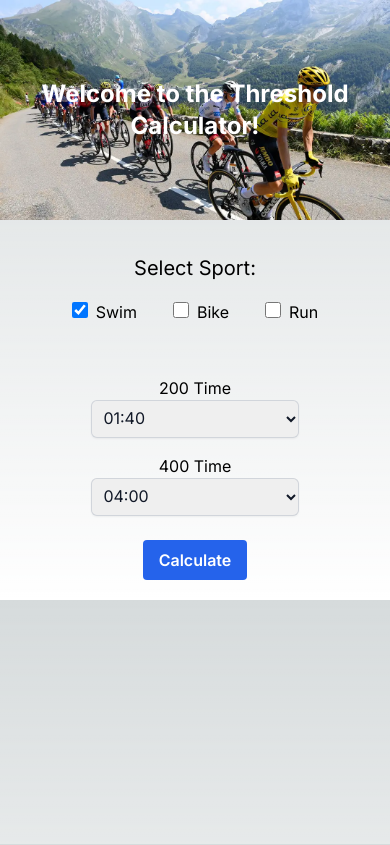
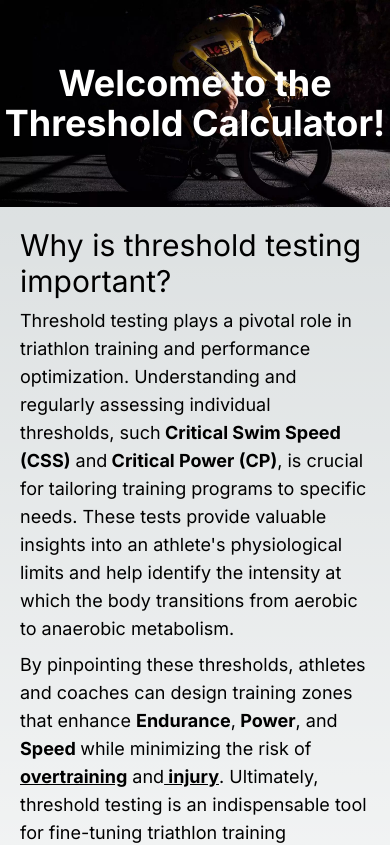
Before and after one commit to devinvolk/threshold_calculator, a Next.js app: page / in a window 390 px wide. Shown: the top 845 px of the page. Built offline with nearby package versions, Linux system fonts and the light colour scheme.

Commit message:
added About section, styling for mobile, and styling for desktop

```diff
--- /dev/null
+++ b/components/About.js
@@ -0,0 +1,30 @@
+import React from 'react'
+
+const About = () => {
+  return (
+    <div className='mt-5 px-5 md:mt-10'>
+        <h1 className='text-3xl md:text-5xl md:text-center'>Why is threshold testing important?</h1>
+        <p className='text-lg mt-2 md:text-2xl md:mt-7 md:text-center'>
+        Threshold testing plays a pivotal role in triathlon training and performance optimization.
+        Understanding and regularly assessing individual thresholds, such
+        <span className='font-bold capitalize'> critical swim speed (CSS)</span> and
+        <span className='font-bold capitalize'> critical power (CP)</span>,
+        is crucial for tailoring training programs to specific needs.
+        These tests provide valuable insights into an athlete's physiological
+        limits and help identify the intensity at which the body transitions from aerobic to anaerobic metabolism.
+        </p>
+        <p className='text-lg mt-2 md:text-2xl md:mt-7 md:text-center'>
+        By pinpointing these thresholds, athletes and coaches can design
+        training zones that enhance <span className='font-bold capitalize'> endurance</span>,
+        <span className='font-bold capitalize'> power</span>, and
+        <span className='font-bold capitalize'> speed </span>
+        while minimizing the risk of <span className='font-bold underline decoration-black'>overtraining</span> and
+        <span className='font-bold underline decoration-black'> injury</span>.
+        Ultimately, threshold testing is an indispensable tool for fine-tuning
+        triathlon training strategies, ensuring that athletes reach their peak fitness levels and achieve their competitive goals.
+        </p>
+    </div>
+  )
+}
+
+export default About
--- a/components/Bike.js
+++ b/components/Bike.js
@@ -71,29 +71,29 @@ const Bike = () => {
   }, [formValues.criticalPower, formValues.workCapacity])
 
   return (
-    <div className='flex flex-col items-center justify-center mt-4'>
+    <div className='flex flex-col items-center justify-center'>
 
       {/* Form */}
-      <form onSubmit={handleSubmit} className='w-11/12 md:w-1/3'>
-        <div className='mt-4 grid grid-cols-1'>
-          <label htmlFor='p1' className='capitalize justify-self-center md:justify-self-start'>3 minute average power:</label>
+      <form onSubmit={handleSubmit} className='w-11/12 md:w-full'>
+        <div className='grid grid-cols-1'>
+          <label htmlFor='p1' className='capitalize text-lg justify-self-center md:justify-self-start md:text-2xl'>3 minute average power:</label>
           <input
             id='p1'
             type='text'
             placeholder='375'
             onChange={handleP1Change}
-            className="w-11/12 justify-self-center shadow appearance-none border rounded md:w-full py-2 px-3 text-gray-700 leading-tight focus:outline-none focus:shadow-outline"
+            className="w-11/12 justify-self-center shadow md:shadow-lg appearance-none border rounded md:w-full py-2 px-3 text-gray-700 leading-tight focus:outline-none focus:shadow-outline"
             >
           </input>
         </div>
         <div className='mt-4 grid grid-cols-1'>
-          <label htmlFor='p2' className='capitalize justify-self-center md:justify-self-start'>12 minute average power:</label>
+          <label htmlFor='p2' className='capitalize text-lg justify-self-center md:justify-self-start md:text-2xl'>12 minute average power:</label>
           <input
             id='p2'
             type='text'
             placeholder='300'
             onChange={handleP2Change}
-            className="w-11/12 justify-self-center shadow appearance-none border rounded md:w-full py-2 px-3 text-gray-700 leading-tight focus:outline-none focus:shadow-outline"
+            className="w-11/12 justify-self-center shadow md:shadow-lg appearance-none border rounded md:w-full py-2 px-3 text-gray-700 leading-tight focus:outline-none focus:shadow-outline"
             >
           </input>
         </div>
--- a/components/Calculator.js
+++ b/components/Calculator.js
@@ -21,8 +21,8 @@ const Calculator = () => {
   return (
     <div>
       <form>
-        <fieldset className="mt-9">
-          <legend className="text-xl md:text-3xl text-center leading-6">
+        <fieldset className="mt-5 md:mt-9">
+          <legend className="text-3xl md:text-5xl text-center leading-6">
             Select Sport:
           </legend>
           <div className="flex space-x-9 justify-center my-5">
@@ -31,11 +31,11 @@ const Calculator = () => {
                 id="swim"
                 name="swim"
                 type="checkbox"
-                className="h-4 w-4 rounded border-gray-300 text-indigo-600 focus:ring-indigo-600"
+                className="h-4 w-4 md:h-5 md:w-5 rounded border-gray-300 text-indigo-600 focus:ring-indigo-600"
                 checked={isSwimChecked}
                 onChange={handleCheckboxChange}
               />
-              <label htmlFor="swim" className="ml-2">
+              <label htmlFor="swim" className="ml-2 text-xl md:text-3xl">
                 Swim
               </label>
             </div>
@@ -44,11 +44,11 @@ const Calculator = () => {
                 id="Bike"
                 name="Bike"
                 type="checkbox"
-                className="h-4 w-4 rounded border-gray-300 text-indigo-600 focus:ring-indigo-600"
+                className="h-4 w-4 md:h-5 md:w-5 rounded border-gray-300 text-indigo-600 focus:ring-indigo-600"
                 checked={isBikeChecked}
                 onChange={handleCheckboxChange}
               />
-              <label htmlFor="Bike" className="ml-2">
+              <label htmlFor="Bike" className="ml-2 text-xl md:text-3xl">
                 Bike
               </label>
             </div>
@@ -57,11 +57,11 @@ const Calculator = () => {
                 id="run"
                 name="run"
                 type="checkbox"
-                className="h-4 w-4 rounded border-gray-300 text-indigo-600 focus:ring-indigo-600"
+                className="h-4 w-4 md:h-5 md:w-5 rounded border-gray-300 text-indigo-600 focus:ring-indigo-600"
                 checked={isRunChecked}
                 onChange={handleCheckboxChange}
               />
-              <label htmlFor="run" className="ml-2">
+              <label htmlFor="run" className="ml-2 text-xl md:text-3xl">
                 Run
               </label>
             </div>
--- a/components/Hero.js
+++ b/components/Hero.js
@@ -6,14 +6,14 @@ const Hero = () => {
     <div className='relative flex justify-center items-center'>
         <div className='w-full relative'>
             <Image
-                src='/hero-image.webp'
-                width={1000}
+                src='/hero-image.jpg'
+                width={1500}
                 height={500}
                 alt='swim, bike, run cover photo'
                 objectFit='cover'
             />
             <div className='absolute top-1/2 left-1/2 transform -translate-x-1/2 -translate-y-1/2 w-full text-center'>
-                <h1 className='font-bold text-white text-center text-2xl md:text-6xl'>Welcome to the Threshold Calculator!</h1>
+                <h1 className='font-bold drop-shadow-sm text-white text-center text-4xl md:text-8xl'>Welcome to the Threshold Calculator!</h1>
             </div>
         </div>
     </div>
--- a/components/Main.js
+++ b/components/Main.js
@@ -1,11 +1,13 @@
 import React from 'react'
 import Hero from './Hero'
 import Calculator from './Calculator'
+import About from './About'
 
 export const Main = () => {
   return (
     <div className='flex flex-col justify-center items-center mb-5'>
         <Hero />
+        <About />
         <Calculator />
     </div>
   )
--- a/components/Run.js
+++ b/components/Run.js
@@ -65,29 +65,29 @@ const Run = () => {
   }, [formValues.criticalPower])
 
   return (
-    <div className='flex flex-col items-center justify-center mt-4'>
+    <div className='flex flex-col items-center justify-center'>
 
       {/* Form */}
-      <form onSubmit={handleSubmit} className='w-11/12 md:w-1/3'>
-        <div className='mt-4 grid grid-cols-1'>
-          <label htmlFor='threemin' className='capitalize justify-self-center md:justify-self-start'>3 minute average power:</label>
+      <form onSubmit={handleSubmit} className='w-11/12 md:w-full'>
+        <div className='grid grid-cols-1'>
+          <label htmlFor='threemin' className='capitalize text-lg justify-self-center md:justify-self-start md:text-2xl'>3 minute average power:</label>
           <input
             id='threemin'
             type='text'
             placeholder='450'
             onChange={handleP1Change}
-            className="w-11/12 justify-self-center shadow appearance-none border rounded md:w-full py-2 px-3 text-gray-700 leading-tight focus:outline-none focus:shadow-outline"
+            className="w-11/12 justify-self-center shadow md:shadow-lg appearance-none border rounded md:w-full py-2 px-3 text-gray-700 leading-tight focus:outline-none focus:shadow-outline"
           >
           </input>
         </div>
         <div className='mt-4 grid grid-cols-1'>
-          <label htmlFor='eightMin' className='capitalize justify-self-center md:justify-self-start'>8 minute average power:</label>
+          <label htmlFor='eightMin' className='capitalize text-lg justify-self-center md:justify-self-start md:text-2xl'>8 minute average power:</label>
           <input
             id='eightMin'
             type='text'
             placeholder='300'
             onChange={handleP2Change}
-            className="w-11/12 justify-self-center shadow appearance-none border rounded md:w-full py-2 px-3 text-gray-700 leading-tight focus:outline-none focus:shadow-outline"
+            className="w-11/12 justify-self-center shadow md:shadow-lg appearance-none border rounded md:w-full py-2 px-3 text-gray-700 leading-tight focus:outline-none focus:shadow-outline"
           ></input>
         </div>
         <div className='mt-4 flex justify-center'>
--- a/components/Swim.js
+++ b/components/Swim.js
@@ -66,18 +66,18 @@ const Swim = () => {
   }
 
   return (
-    <div className='flex flex-col items-center justify-center mt-4'>
+    <div className='flex flex-col items-center justify-center'>
 
       {/* Form */}
-      <form onSubmit={handleSubmit} className='w-11/12 md:w-1/3'>
-          <div className='mt-4 grid grid-cols-1'>
-            <label htmlFor='200Time' className="capitalize justify-self-center">200 Time</label>
+      <form onSubmit={handleSubmit} className='w-11/12 md:w-full'>
+          <div className='grid grid-cols-1'>
+            <label htmlFor='200Time' className="capitalize text-lg justify-self-center md:text-2xl">200 Time</label>
               <select
                 id='200Time'
                 name='200Time'
                 value={selectedTwoHundredTime}
                 onChange={handleTwoHundredChange}
-                className="w-11/12 justify-self-center md:w-full rounded-md border-0 py-2 px-2 text-gray-900 shadow-sm ring-1 ring-inset ring-gray-300 focus:ring-2 focus:ring-inset focus:ring-indigo-600 sm:max-w-xs sm:text-sm sm:leading-6"
+                className="w-11/12 justify-self-center md:w-full md:mx-0 rounded-md border-0 py-2 px-2 md:py-3 md:px-3 text-gray-900 shadow-sm md:shadow-lg ring-1 ring-inset ring-gray-300 focus:ring-2 focus:ring-inset focus:ring-indigo-600 sm:max-w-xs sm:text-sm md:text-lg sm:leading-6"
               >
                 {twoHundredTimeOptions.map((time, index) => (
                   <option key={index} value={time}>
@@ -87,13 +87,13 @@ const Swim = () => {
               </select>
           </div>
           <div className='mt-4 grid grid-cols-1'>
-            <label htmlFor='400Time' className="capitalize justify-self-center">400 Time</label>
+            <label htmlFor='400Time' className="capitalize text-lg justify-self-center md:text-2xl">400 Time</label>
               <select
                 id='400Time'
                 name='400Time'
                 value={selectedFourHundredTime}
                 onChange={handleFourHundredChange}
-                className="w-11/12 justify-self-center md:w-full rounded-md border-0 py-2 px-2 text-gray-900 shadow-sm ring-1 ring-inset ring-gray-300 focus:ring-2 focus:ring-inset focus:ring-indigo-600 sm:max-w-xs sm:text-sm sm:leading-6"
+                className="w-11/12 justify-self-center md:w-full md:mx-0 rounded-md border-0 py-2 px-2 md:py-3 md:px-3 text-gray-900 shadow-sm md:shadow-lg ring-1 ring-inset ring-gray-300 focus:ring-2 focus:ring-inset focus:ring-indigo-600 sm:max-w-xs sm:text-sm md:text-lg sm:leading-6"
               >
                 {fourHundredTimeOptions.map((time, index) => (
                   <option key={index} value={time}>
```
Also changed, not shown: public/hero-image.jpg (added), public/hero-image.webp (deleted).
